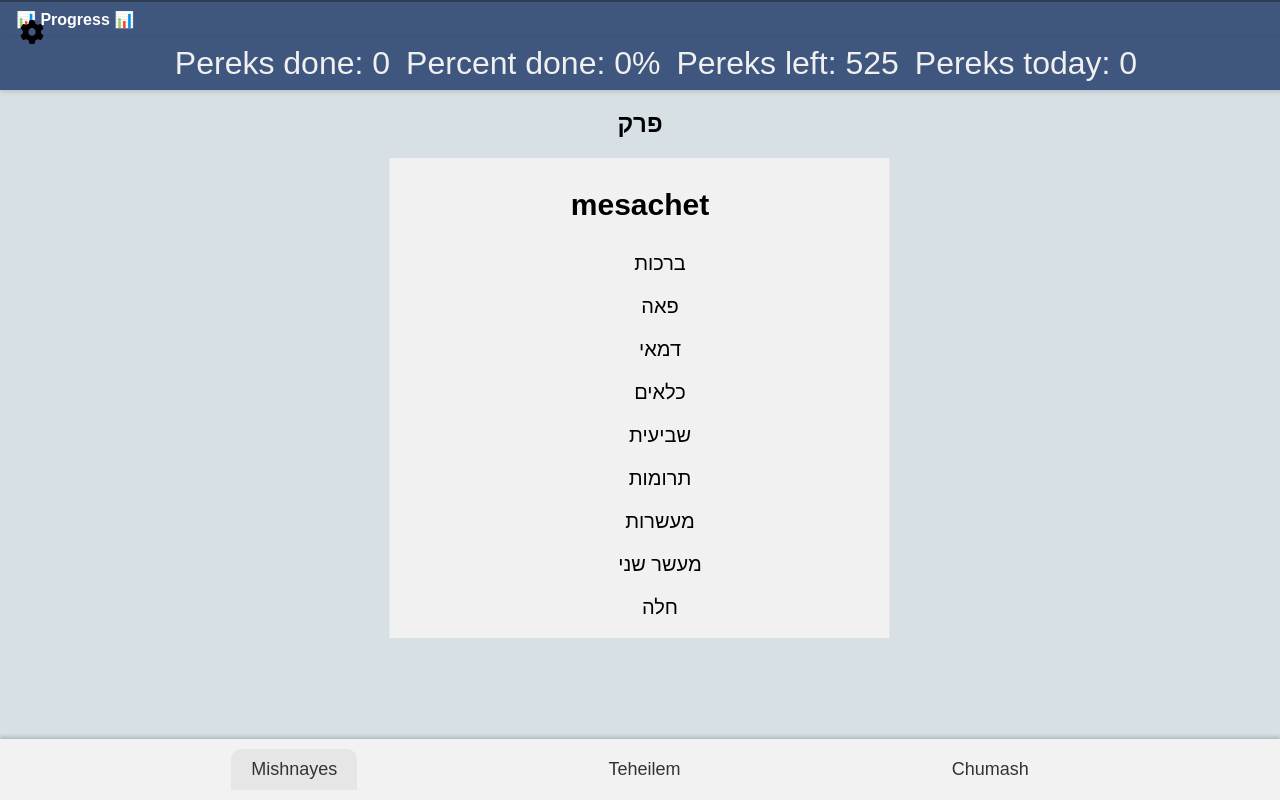
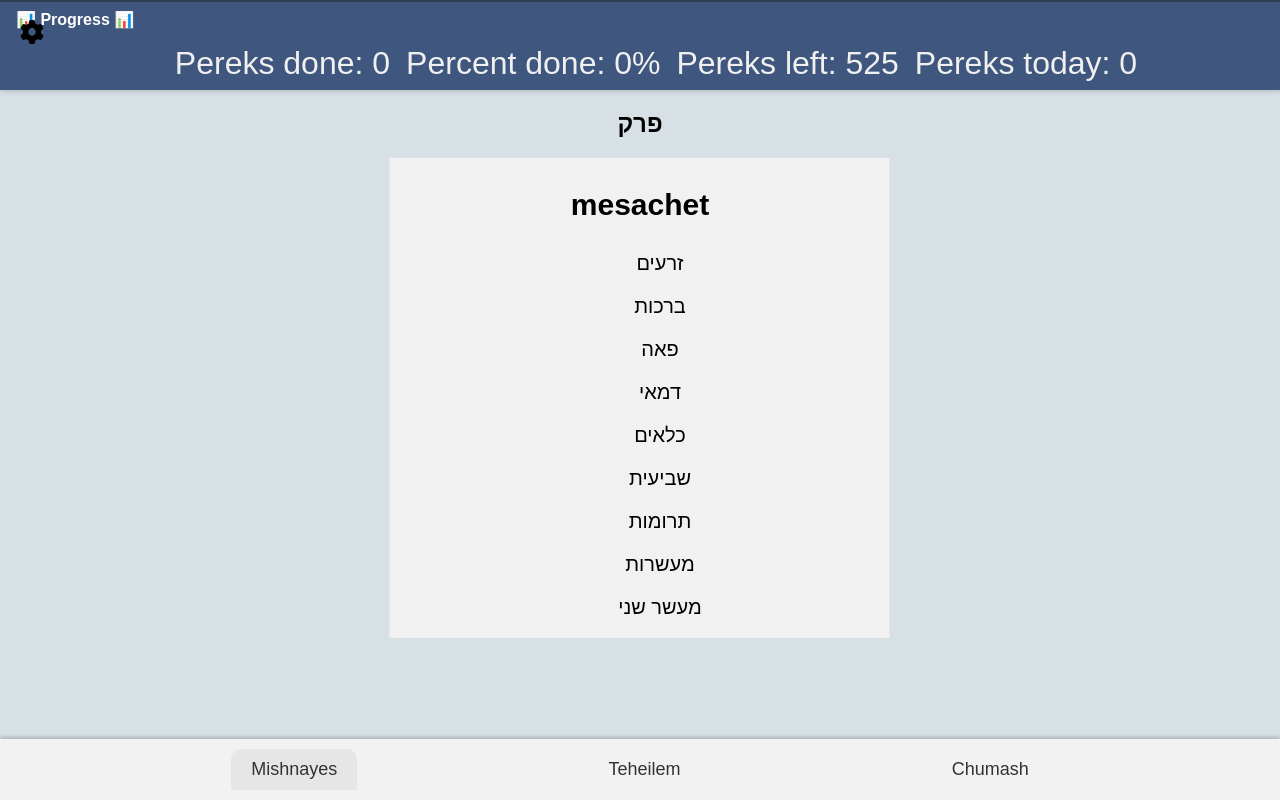
Before and after one commit to Sherman61/torahtracker, a website: page www/index.html in a window 1280 px wide. Drawn offline with Linux system fonts and the light colour scheme.

Commit message:
Add seder headings and scroll to last mesechet

```diff
--- a/www/js/mesechet-ui.js
+++ b/www/js/mesechet-ui.js
@@ -39,14 +39,24 @@
 
     container.innerHTML = "";
 
-    data.forEach((item, index) => {
+    let mesechetCounter = 0;
+
+    data.forEach((item) => {
       const li = document.createElement("li");
+
+      if (item.section) {
+        li.classList.add("section-title");
+        li.textContent = item.section;
+        container.appendChild(li);
+        return;
+      }
+
       const p = document.createElement("p");
 
       // Keep your bb + bb{pereks} classes
       p.classList.add("bb", `bb${item.pereks}`);
       p.textContent = item.name;
-      p.dataset.mesechetIndex = String(index + 1);
+      p.dataset.mesechetIndex = String(++mesechetCounter);
 
       li.appendChild(p);
       container.appendChild(li);
--- a/www/js/mesechot-data.js
+++ b/www/js/mesechot-data.js
@@ -1,4 +1,5 @@
 const mesechotData = [
+  { section: "זרעים" },
   { name: "ברכות", pereks: 9 },
   { name: "פאה", pereks: 8 },
   { name: "דמאי", pereks: 7 },
@@ -10,6 +11,7 @@ const mesechotData = [
   { name: "חלה", pereks: 4 },
   { name: "ערלה", pereks: 3 },
   { name: "ביכורים", pereks: 4 },
+  { section: "מועד" },
   { name: "שבת", pereks: 24 },
   { name: "עירובין", pereks: 10 },
   { name: "פסחים", pereks: 10 },
@@ -22,15 +24,15 @@ const mesechotData = [
   { name: "מגילה", pereks: 4 },
   { name: "מועד קטן", pereks: 3 },
   { name: "חגיגה", pereks: 3 },
+  { section: "נשים" },
   { name: "יבמות", pereks: 16 },
   { name: "כתובות", pereks: 13 },
-
   { name: "נדרים", pereks: 11 },
   { name: "נזיר", pereks: 9 },
   { name: "סוטה", pereks: 9 },
   { name: "גיטין", pereks: 9 },
   { name: "קידושין", pereks: 4 },
-
+  { section: "נזיקין" },
   { name: "בבא קמא", pereks: 10 },
   { name: "בבא מציעא", pereks: 10 },
   { name: "בבא בתרא", pereks: 10 },
@@ -41,7 +43,7 @@ const mesechotData = [
   { name: "עבודה זרה", pereks: 5 },
   { name: "אבות", pereks: 6 },
   { name: "הוריות", pereks: 3 },
-
+  { section: "קדשים" },
   { name: "זבחים", pereks: 14 },
   { name: "מנחות", pereks: 13 },
   { name: "חולין", pereks: 12 },
@@ -53,7 +55,7 @@ const mesechotData = [
   { name: "תמיד", pereks: 7 },
   { name: "מדות", pereks: 5 },
   { name: "קינים", pereks: 3 },
-
+  { section: "טהרות" },
   { name: "כלים", pereks: 30 },
   { name: "אהלות", pereks: 18 },
   { name: "נגעים", pereks: 14 },
--- a/www/js/mishnascript.js
+++ b/www/js/mishnascript.js
@@ -299,12 +299,18 @@ function updateGoalDisplayParagraph() {
 // Scroll to current mesechet on load
 function scrollToCurrentMesechet() {
   const mesechetName = localStorage.getItem("mesechet");
-  if (!mesechetName) return;
+  const sidebar = document.querySelector(".sidebar");
+  if (!mesechetName || !sidebar) return;
 
-  const bbEls = document.querySelectorAll(".bb");
+  const bbEls = sidebar.querySelectorAll(".bb");
   for (const el of bbEls) {
     if (el.textContent.trim() === mesechetName.trim()) {
-      el.scrollIntoView({ block: "center", behavior: "smooth" });
+      const offset =
+        el.offsetTop - sidebar.clientHeight / 2 + el.offsetHeight / 2;
+      sidebar.scrollTo({
+        top: Math.max(offset, 0),
+        behavior: "smooth",
+      });
       break;
     }
   }
--- a/www/style.css
+++ b/www/style.css
@@ -77,6 +77,12 @@ body, html {
   .menu-item {
     margin-bottom: 10px;
     cursor: pointer;
+  }
+
+  .section-title {
+    font-weight: 700;
+    margin: 10px 0 5px;
+    text-align: center;
   }
 
   .menu-item a {
```
